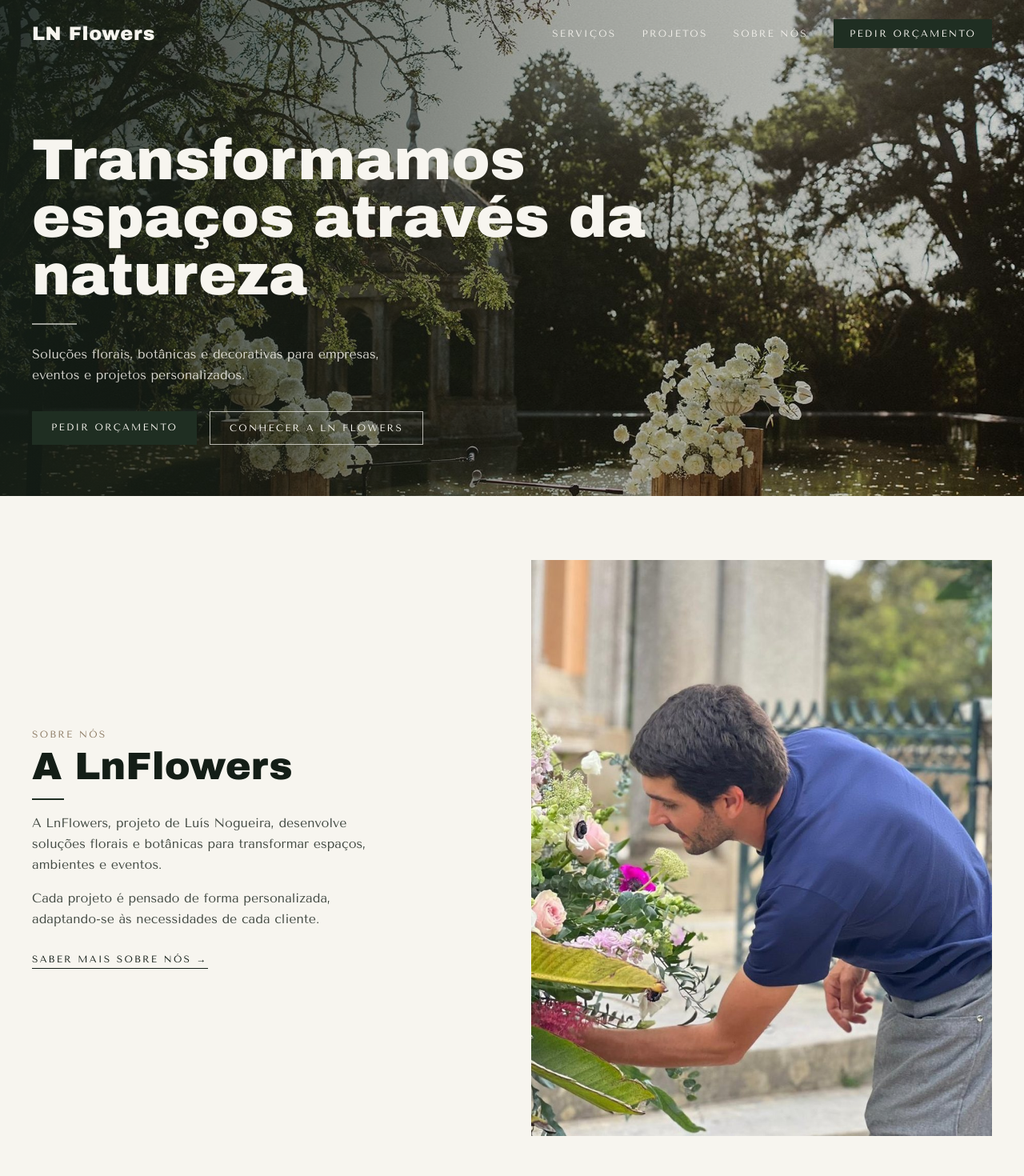
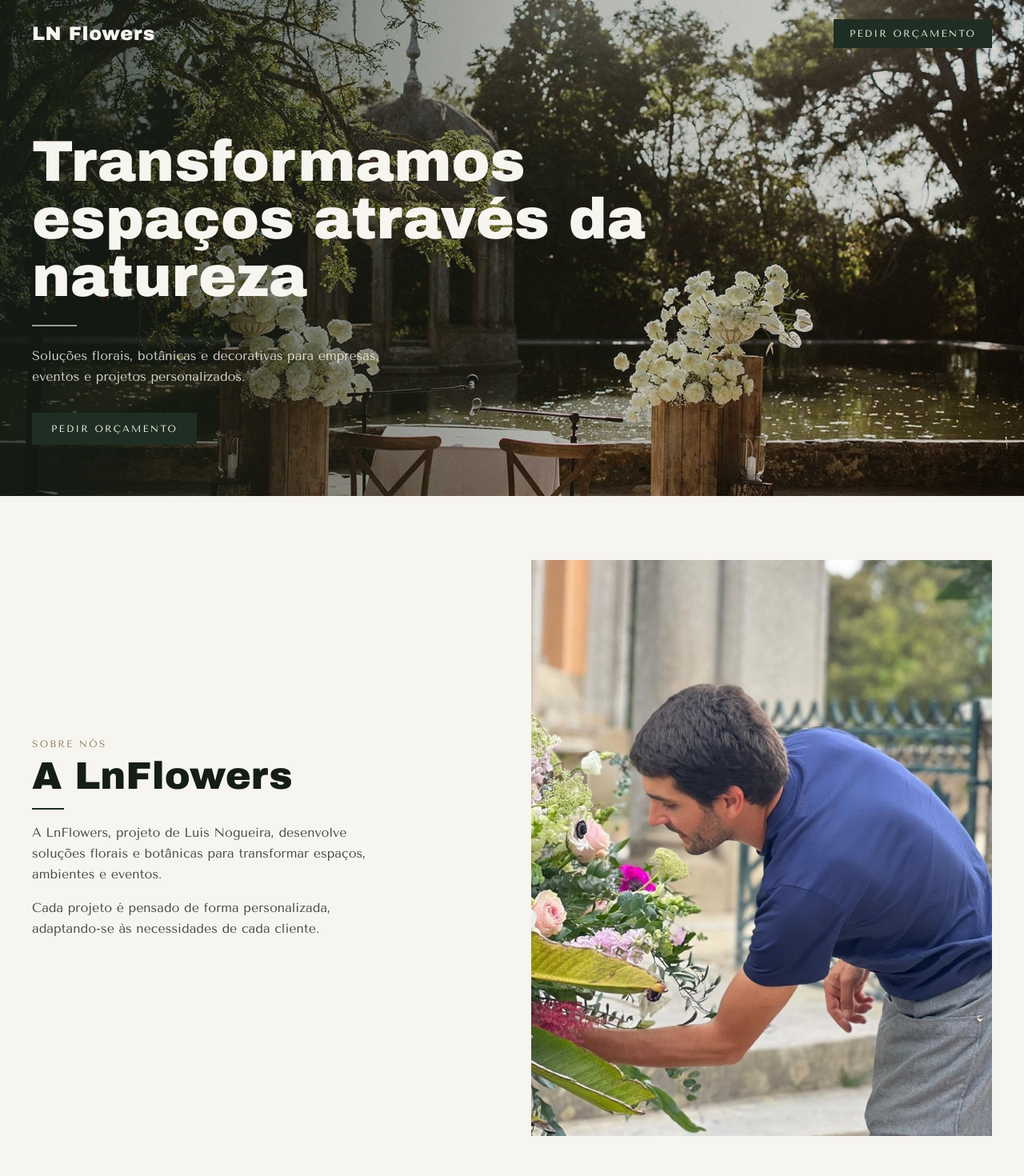
Before and after one commit to andre-torrao/ln-flowers, a Next.js app: page / in a window 1280 px wide. Shown: the top 1470 px of the page at 80% size. Built offline with nearby package versions, Linux system fonts and the light colour scheme.

Commit message:
Add files via upload

```diff
--- a/components/About.jsx
+++ b/components/About.jsx
@@ -14,12 +14,6 @@ export default function About() {
             Cada projeto é pensado de forma personalizada, adaptando-se às
             necessidades de cada cliente.
           </p>
-          <a
-            href="#projetos"
-            className="text-xs tracking-widest2 uppercase font-medium border-b border-forest-dark pb-1 hover:opacity-70 transition-opacity"
-          >
-            Saber mais sobre nós →
-          </a>
         </div>
         <div
           className="aspect-[4/5] w-full bg-cover bg-center bg-sand"
--- a/components/Footer.jsx
+++ b/components/Footer.jsx
@@ -9,15 +9,14 @@ export default function Footer() {
         <p>© 2026 LnFlowers. Todos os direitos reservados.</p>
 
         <div className="flex items-center gap-5">
-          <a href="https://instagram.com" target="_blank" rel="noopener noreferrer" aria-label="Instagram">
+          <a href="https://instagram.com/ln_flowers" target="_blank" rel="noopener noreferrer" aria-label="Instagram">
             <svg width="18" height="18" viewBox="0 0 24 24" fill="none" stroke="currentColor" strokeWidth="1.5">
               <rect x="3" y="3" width="18" height="18" rx="5" />
               <circle cx="12" cy="12" r="4" />
               <circle cx="17.5" cy="6.5" r="1" fill="currentColor" stroke="none" />
             </svg>
           </a>
-          <a href="mailto:geral@lnflowers.pt">geral@lnflowers.pt</a>
-          <a href="tel:+351000000000">+351 000 000 000</a>
+          <a href="mailto:byluisnogueira@gmail.com">byluisnogueira@gmail.com</a>
         </div>
       </div>
     </footer>
--- a/components/Header.jsx
+++ b/components/Header.jsx
@@ -1,16 +1,4 @@
-"use client";
-
-import { useState } from "react";
-
-const links = [
-  { href: "#servicos", label: "Serviços" },
-  { href: "#projetos", label: "Projetos" },
-  { href: "#sobre", label: "Sobre nós" },
-];
-
 export default function Header() {
-  const [open, setOpen] = useState(false);
-
   return (
     <header className="absolute top-0 left-0 right-0 z-30">
       <div className="max-w-7xl mx-auto flex items-center justify-between px-6 md:px-10 py-6">
@@ -18,47 +6,13 @@ export default function Header() {
           LN Flowers
         </a>
 
-        <nav className="hidden md:flex items-center gap-8 text-xs tracking-widest2 uppercase text-cream/90">
-          {links.map((l) => (
-            <a key={l.href} href={l.href} className="hover:text-cream transition-colors">
-              {l.label}
-            </a>
-          ))}
-          <a
-            href="#orcamento"
-            className="bg-forest hover:bg-forest-light transition-colors text-cream px-5 py-2.5 tracking-widest2"
-          >
-            Pedir orçamento
-          </a>
-        </nav>
-
-        <button
-          className="md:hidden text-cream"
-          aria-label="Abrir menu"
-          onClick={() => setOpen(!open)}
+        <a
+          href="#orcamento"
+          className="bg-forest hover:bg-forest-light transition-colors text-cream px-5 py-2.5 text-xs tracking-widest2 uppercase"
         >
-          <svg width="26" height="26" viewBox="0 0 24 24" fill="none">
-            <path d="M4 6h16M4 12h16M4 18h16" stroke="currentColor" strokeWidth="1.5" strokeLinecap="round" />
-          </svg>
-        </button>
+          Pedir orçamento
+        </a>
       </div>
-
-      {open && (
-        <div className="md:hidden bg-forest-dark/95 px-6 py-6 flex flex-col gap-4 text-cream text-sm tracking-widest2 uppercase">
-          {links.map((l) => (
-            <a key={l.href} href={l.href} onClick={() => setOpen(false)}>
-              {l.label}
-            </a>
-          ))}
-          <a
-            href="#orcamento"
-            onClick={() => setOpen(false)}
-            className="bg-forest text-center py-2.5"
-          >
-            Pedir orçamento
-          </a>
-        </div>
-      )}
     </header>
   );
 }
--- a/components/Hero.jsx
+++ b/components/Hero.jsx
@@ -3,10 +3,10 @@ export default function Hero() {
     <section id="top" className="relative min-h-[620px] flex items-end">
       {/* Substituir por foto real em /public/images/hero.jpg */}
       <div
-        className="absolute inset-0 bg-cover bg-center"
+        className="absolute inset-0 bg-cover bg-bottom"
         style={{
           backgroundImage:
-            "linear-gradient(90deg, rgba(20,30,23,0.88) 0%, rgba(20,30,23,0.35) 55%, rgba(20,30,23,0.15) 100%), url(/images/hero.jpg)",
+            "linear-gradient(90deg, rgba(20,30,23,0.78) 0%, rgba(20,30,23,0.25) 55%, rgba(20,30,23,0.08) 100%), url(/images/hero.jpg)",
         }}
       />
       <div className="relative max-w-7xl mx-auto w-full px-6 md:px-10 pb-16 pt-40">
@@ -25,12 +25,6 @@ export default function Hero() {
           >
             Pedir orçamento
           </a>
-          <a
-            href="#sobre"
-            className="border border-cream/70 hover:bg-cream/10 transition-colors text-cream px-6 py-3 text-xs tracking-widest2 uppercase"
-          >
-            Conhecer a LN Flowers
-          </a>
         </div>
       </div>
     </section>
--- a/components/Process.jsx
+++ b/components/Process.jsx
@@ -29,13 +29,10 @@ export default function Process() {
         <div className="grid md:grid-cols-3 gap-10 relative">
           {steps.map((s, i) => (
             <div key={s.n} className="text-center flex flex-col items-center px-4">
-              <div className="w-14 h-14 rounded-full bg-forest text-cream flex items-center justify-center mb-5 relative">
-                <svg width="22" height="22" viewBox="0 0 24 24" fill="none" stroke="currentColor" strokeWidth="1.5" strokeLinecap="round" strokeLinejoin="round">
+              <div className="w-20 h-20 rounded-full bg-forest text-cream flex items-center justify-center mb-5">
+                <svg width="34" height="34" viewBox="0 0 24 24" fill="none" stroke="currentColor" strokeWidth="1.5" strokeLinecap="round" strokeLinejoin="round">
                   {s.icon}
                 </svg>
-                <span className="absolute -top-2 -right-2 w-5 h-5 rounded-full bg-forest-dark text-cream text-[10px] flex items-center justify-center">
-                  {s.n}
-                </span>
               </div>
               <h3 className="font-serif text-xl mb-2 max-w-xs">{s.title}</h3>
               <p className="text-sm text-forest-dark/70 max-w-xs leading-relaxed">
```
